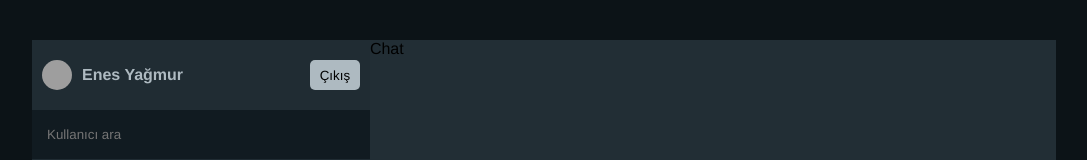
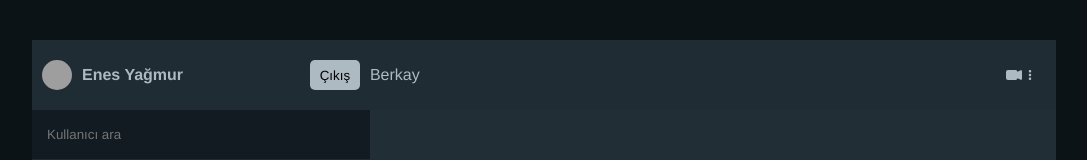
Before and after one commit to enesyagmur/whatsapp-web-clone, a React (Create React App) app: page / in a window 1280 px wide. Shown: the top 160 px of the page, without its empty margins (96-1183 px from the left). Built offline with nearby package versions, Linux system fonts and the light colour scheme; grey boxes are pictures that could not be loaded.

Commit message:
react icons kurularak chat componentinin style işlemlerine başlandı

```diff
--- a/package.json
+++ b/package.json
@@ -8,6 +8,7 @@
     "@testing-library/user-event": "^13.5.0",
     "react": "^18.2.0",
     "react-dom": "^18.2.0",
+    "react-icons": "^5.0.1",
     "react-scripts": "5.0.1",
     "sass": "^1.70.0",
     "web-vitals": "^2.1.4"
--- a/src/Components/Chat.jsx
+++ b/src/Components/Chat.jsx
@@ -1,8 +1,20 @@
 import React from "react";
 import "./chat.scss";
+import { BsCameraVideoFill } from "react-icons/bs";
+import { IoMdMore } from "react-icons/io";
 
 const Chat = () => {
-  return <div className="chat">Chat</div>;
+  return (
+    <div className="chat">
+      <div className="chat-info">
+        <p>Berkay</p>
+        <div className="chat-icons">
+          <BsCameraVideoFill />
+          <IoMdMore />
+        </div>
+      </div>
+    </div>
+  );
 };
 
 export default Chat;
--- a/src/Components/chat.scss
+++ b/src/Components/chat.scss
@@ -1,4 +1,23 @@
 .chat {
   width: 67%;
   height: 100%;
+  display: flex;
+  flex-direction: column;
+
+  .chat-info {
+    width: 100%;
+    height: 70px;
+    display: flex;
+    align-items: center;
+    justify-content: space-between;
+    background-color: #202c33;
+    color: #aebac1;
+
+    .chat-icons {
+      width: 50px;
+      height: 100%;
+      display: flex;
+      align-items: center;
+    }
+  }
 }
```
Also changed, not shown: src/Components/Chats.jsx (deleted, +0 -8 lines), src/Components/chats.scss (deleted), 1 other file (tests, documents, lock files or other folders).
